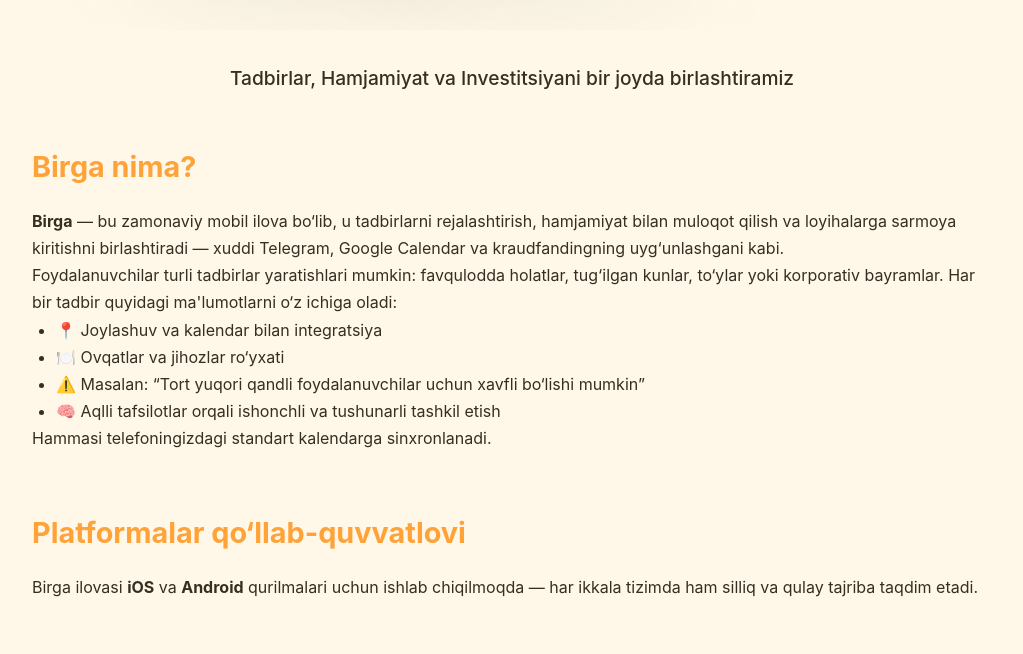
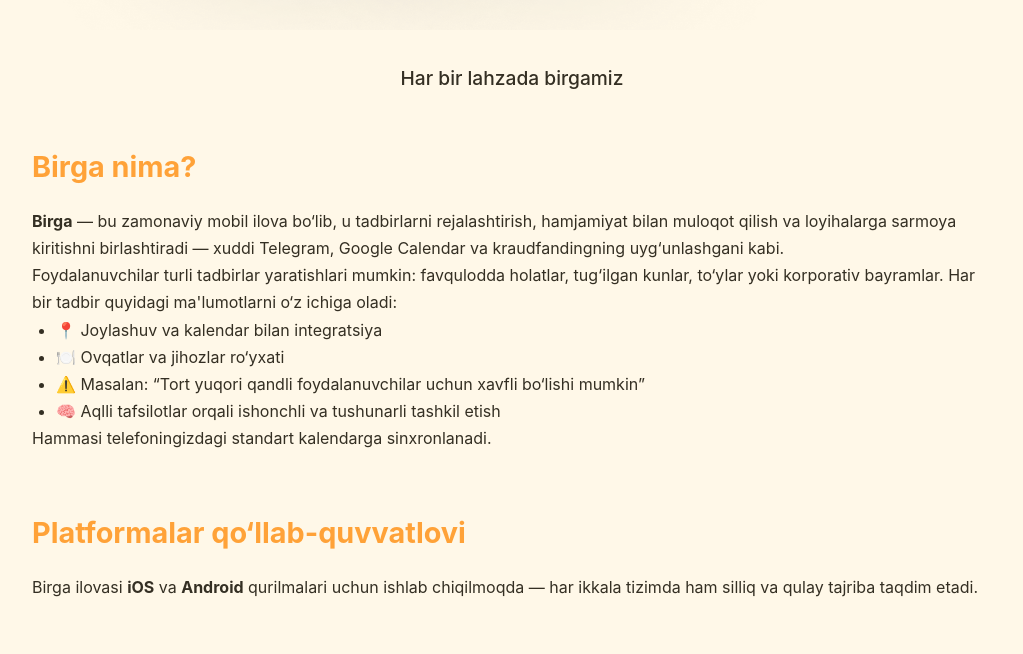
Before and after one commit to amir2501/Landing-for-hackaton, a plain HTML site: page index.html in a window 1280 px wide. Shown: the part 990-1644 px from the top of the page, without its empty margins (128-1151 px from the left). Drawn offline with Linux system fonts and the light colour scheme.

Commit message:
finally finish

```diff
--- a/index.html
+++ b/index.html
@@ -128,7 +128,7 @@
         <img src="birga.png" alt="Birga Logo" style="width: 120px; margin-bottom: 1rem; border-radius: 20px;">
         <h1>Birga</h1>
         <img src="./shoot8.png" alt="Main Screens" style="width: 100%; max-width: 1000px; margin: 2rem auto; display: block; border-radius: 0;">
-        <p>Tadbirlar, Hamjamiyat va Investitsiyani bir joyda birlashtiramiz</p>
+        <p>Har bir lahzada birgamiz</p>
     </header>
     <section>
         <h2>Birga nima?</h2>
```
